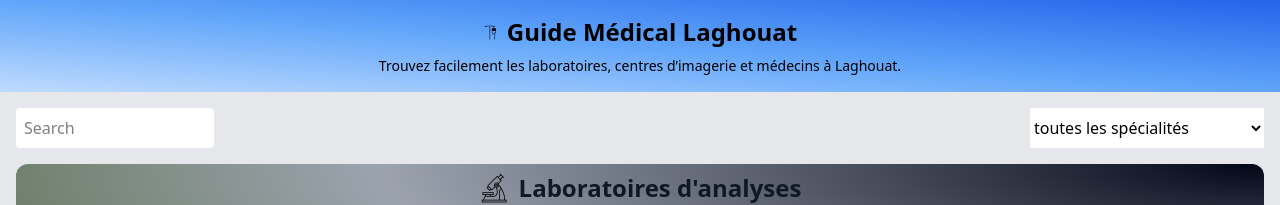
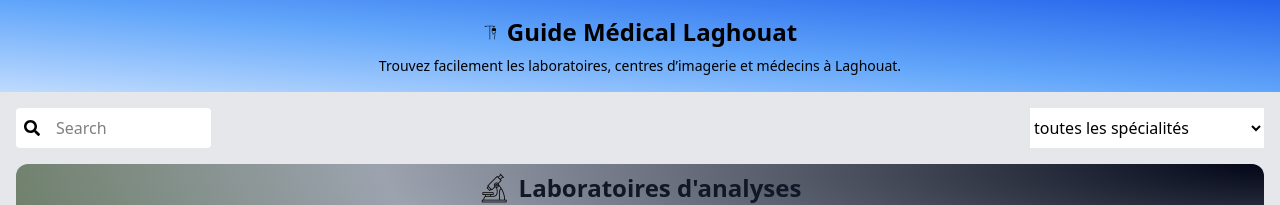
Before and after one commit to Medido1/Guide-M-dical-Laghouat, a React (Vite) app: page / in a window 1280 px wide. Shown: the top 205 px of the page. Built offline with nearby package versions, Linux system fonts and the light colour scheme.

Commit message:
Add search icon to input

```diff
--- a/src/components/Main.jsx
+++ b/src/components/Main.jsx
@@ -5,6 +5,7 @@ import doctorIcon from "../assets/doctor.png";
 import {labs, doctors, imagingCenters} from "../../data";
 import { useEffect, useState } from "react";
 import { FaArrowUpLong } from "react-icons/fa6";
+import { FaSearch } from "react-icons/fa"
 
 function Main() {
   const [searchTerm, setSearchTerm] = useState("");
@@ -62,16 +63,17 @@ function Main() {
   return (
     <main className="p-4 bg-gray-200 flex flex-col gap-4 flex-grow">
        <div className="flex justify-between">
-          <div>
+          <div className="relative">
             <label htmlFor="search"></label>
             <input
               value={searchTerm}
               onChange={e => setSearchTerm(e.target.value)}
               type="text"
-              className={`bg-white p-2 w-[80%] rounded
+              className={`bg-white p-2 pl-10 w-[70%] rounded
                 border-grey-300 focus:outline-none focus:ring-2
                  focus:ring-blue-400`}
               placeholder="Search"/>
+              <FaSearch className="absolute top-1/2 left-2  -translate-y-1/2"/>
           </div>
           <div>
             <label htmlFor="speciality"></label>
```
